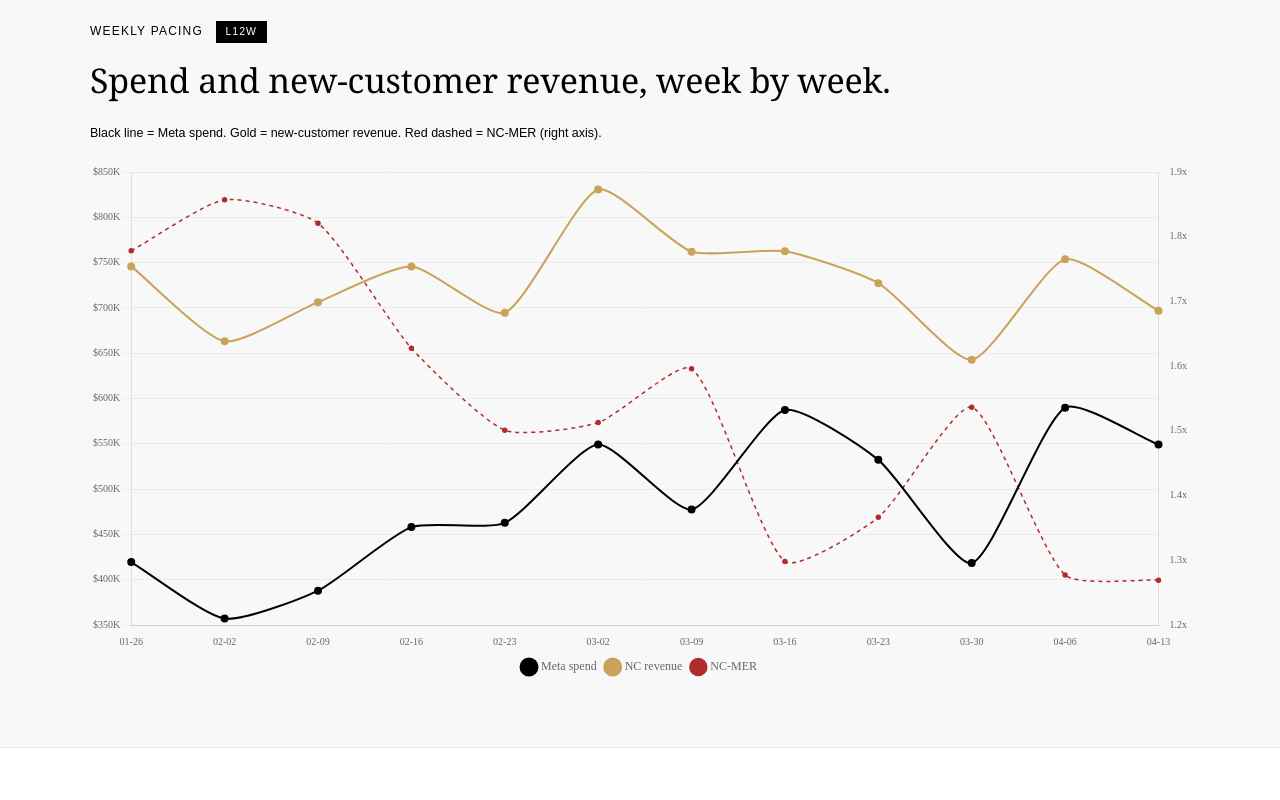
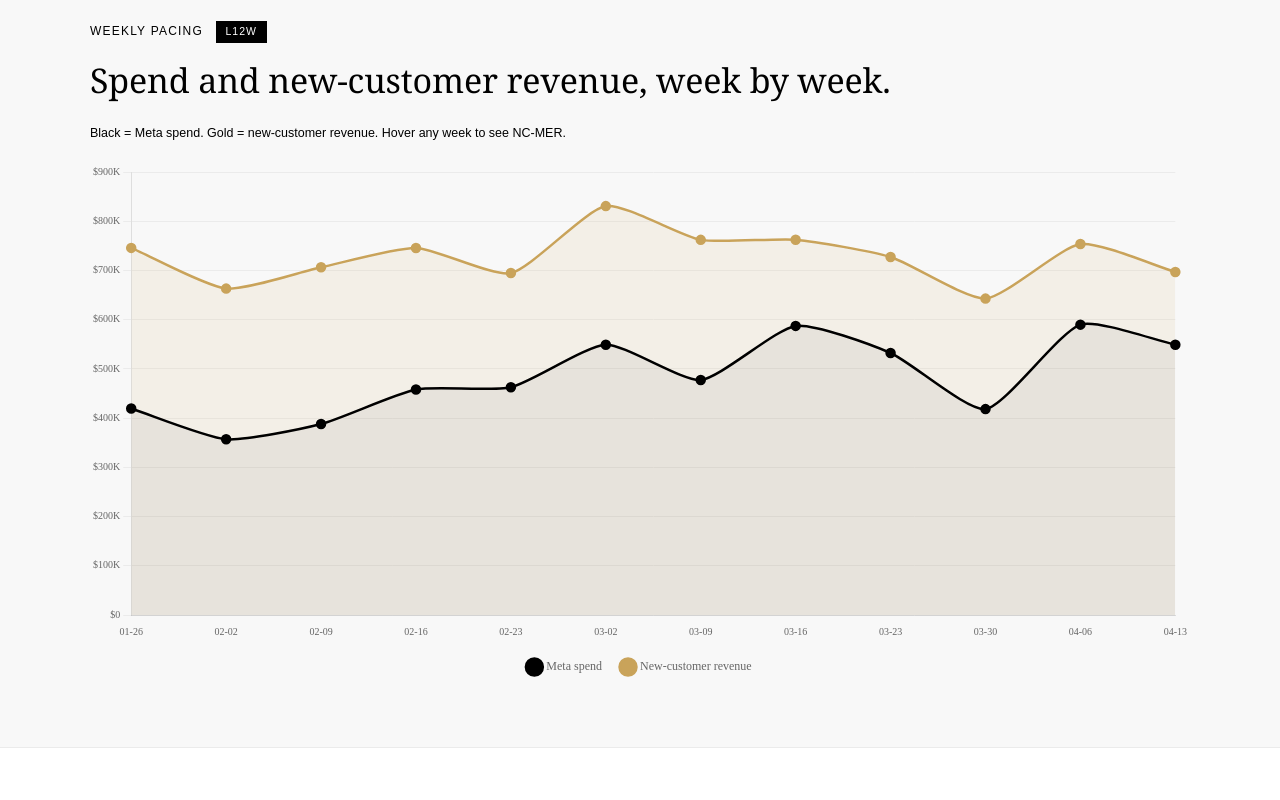
Before and after one commit to sbrady-crypto/jrb-meta-spend-vs-product-performance, a plain HTML site: page index.html in a window 1280 px wide. Shown: the part 960-1760 px from the top of the page. Drawn offline with nearby package versions, Linux system fonts and the light colour scheme; a web font is replaced by a local one.

Commit message:
Cleaner charts: drop NC-MER overlay, directional sparklines, ranked NC-MER bars

```diff
--- a/index.html
+++ b/index.html
@@ -245,7 +245,7 @@ tr.row-efficient td:first-child { padding-left: 16px; }
  <div class="container">
   <div class="eyebrow">Weekly Pacing <span class="period-tag" id="tag-weekly">L12W</span></div>
   <h2>Spend and new-customer revenue, week by week.</h2>
-  <p style="font-family: 'RingsideWideWeb', Arial; font-size: 12.5px;">Black line = Meta spend. Gold = new-customer revenue. Red dashed = NC-MER (right axis).</p>
+  <p style="font-family: 'RingsideWideWeb', Arial; font-size: 12.5px;">Black = Meta spend. Gold = new-customer revenue. Hover any week to see NC-MER.</p>
   <div class="chart-wrap tall">
     <canvas id="weeklyTrend"></canvas>
   </div>
@@ -310,7 +310,7 @@ tr.row-efficient td:first-child { padding-left: 16px; }
  <div class="container">
   <div class="eyebrow">Weekly Matrix <span class="period-tag" id="tag-matrix">L12W</span></div>
   <h2>Spend and new-customer revenue by product, by week.</h2>
-  <p style="font-family: 'RingsideWideWeb', Arial; font-size: 12.5px; margin-bottom: 24px;">Sparklines cover the selected window. Left: Meta spend. Right: Shopify new-customer revenue.</p>
+  <p style="font-family: 'RingsideWideWeb', Arial; font-size: 12.5px; margin-bottom: 24px;">Sparklines cover the selected window. Left: Meta spend. Right: Shopify new-customer revenue. <strong style="color:#0a7a3a;">Green</strong> = trending up 10%+, <strong style="color:#b02b2b;">red</strong> = trending down 10%+, black = flat (first-third avg vs. last-third avg).</p>
   <table id="matrix">
     <thead>
       <tr>
@@ -332,11 +332,11 @@ tr.row-efficient td:first-child { padding-left: 16px; }
 
 <section>
  <div class="container">
-  <div class="eyebrow">Efficiency Map <span class="period-tag" id="tag-eff">L12W</span></div>
-  <h2>Every product plotted: spend volume vs. new-customer efficiency.</h2>
-  <p style="font-family: 'RingsideWideWeb', Arial; font-size: 12.5px;">Bubble size = number of new customer orders. Log-scale X.</p>
+  <div class="eyebrow">Efficiency Ranking <span class="period-tag" id="tag-eff">L12W</span></div>
+  <h2>NC-MER by product, sorted high to low.</h2>
+  <p style="font-family: 'RingsideWideWeb', Arial; font-size: 12.5px;">Each bar is one product. Length = NC-MER (new-customer revenue per dollar of spend). Color indicates tier vs. category average. Numbers to the right show spend volume so you can see which efficient products are actually at scale.</p>
   <div class="chart-wrap tall">
-    <canvas id="efficiencyScatter"></canvas>
+    <canvas id="efficiencyBars"></canvas>
   </div>
  </div>
 </section>
@@ -598,21 +598,30 @@ function renderWeeklyTrend(view) {
     data: {
       labels,
       datasets: [
-        { label: 'Meta spend', data: view.weekly.map(w => w.spend), borderColor: '#000', backgroundColor: '#000', borderWidth: 2, tension: 0.2, pointRadius: 3, yAxisID: 'y' },
-        { label: 'NC revenue', data: view.weekly.map(w => w.new_sales), borderColor: '#c9a35a', backgroundColor: '#c9a35a', borderWidth: 2, tension: 0.2, pointRadius: 3, yAxisID: 'y' },
-        { label: 'NC-MER', data: view.weekly.map(w => w.nc_mer), borderColor: '#b02b2b', backgroundColor: '#b02b2b', borderWidth: 1.5, borderDash: [4, 4], tension: 0.2, pointRadius: 2, yAxisID: 'y1' }
+        { label: 'Meta spend', data: view.weekly.map(w => w.spend), borderColor: '#000', backgroundColor: 'rgba(0,0,0,0.05)', borderWidth: 2.5, tension: 0.2, pointRadius: 4, pointBackgroundColor: '#000', fill: true },
+        { label: 'New-customer revenue', data: view.weekly.map(w => w.new_sales), borderColor: '#c9a35a', backgroundColor: 'rgba(201,163,90,0.1)', borderWidth: 2.5, tension: 0.2, pointRadius: 4, pointBackgroundColor: '#c9a35a', fill: true }
       ]
     },
     options: {
       maintainAspectRatio: false,
+      interaction: { mode: 'index', intersect: false },
       plugins: {
-        legend: { position: 'bottom', labels: { font: { family: 'GeogrotesqueCondBoldWeb', size: 12 }, usePointStyle: true } },
-        tooltip: { callbacks: { label: (ctx) => ctx.dataset.label === 'NC-MER' ? ctx.dataset.label + ': ' + (ctx.parsed.y == null ? '—' : ctx.parsed.y.toFixed(2) + 'x') : ctx.dataset.label + ': ' + fmtD(ctx.parsed.y) } }
+        legend: { position: 'bottom', labels: { font: { family: 'GeogrotesqueCondBoldWeb', size: 12 }, usePointStyle: true, padding: 20 } },
+        tooltip: {
+          callbacks: {
+            label: (ctx) => ctx.dataset.label + ': ' + fmtD(ctx.parsed.y),
+            afterBody: (ctxs) => {
+              if (ctxs.length < 2) return '';
+              const wk = view.weekly[ctxs[0].dataIndex];
+              const mer = wk.nc_mer;
+              return mer != null ? 'NC-MER: ' + mer.toFixed(2) + 'x' : '';
+            }
+          }
+        }
       },
       scales: {
         x: { ticks: { font: { family: 'BaseMonoWideWeb', size: 10 } }, grid: { display: false } },
-        y: { ticks: { font: { family: 'BaseMonoWideWeb', size: 10 }, callback: v => fmtDK(v) }, grid: { color: '#ebebeb' } },
-        y1: { position: 'right', ticks: { font: { family: 'BaseMonoWideWeb', size: 10 }, callback: v => v.toFixed(1) + 'x' }, grid: { display: false } }
+        y: { ticks: { font: { family: 'BaseMonoWideWeb', size: 10 }, callback: v => fmtDK(v) }, grid: { color: '#ebebeb' }, beginAtZero: true }
       }
     }
   });
@@ -726,38 +735,61 @@ function renderInsights(view) {
   });
 }
 
-function drawSparkline(id, series, color) {
+function drawSparkline(id, series) {
   const canvas = document.getElementById(id);
   if (!canvas) return;
   const ctx = canvas.getContext('2d');
   const w = canvas.width, h = canvas.height;
   const max = Math.max(...series, 1);
-  const pad = 2;
+  const pad = 3;
   ctx.clearRect(0, 0, w, h);
   if (series.length < 2) {
-    // Draw a single dot
     if (series.length === 1) {
       ctx.beginPath();
-      ctx.arc(w/2, h/2, 2.5, 0, Math.PI * 2);
-      ctx.fillStyle = color;
+      ctx.arc(w/2, h/2, 3, 0, Math.PI * 2);
+      ctx.fillStyle = '#757575';
       ctx.fill();
     }
     return;
   }
+  // Direction via linear fit slope — compare first-third avg to last-third avg
+  const third = Math.max(1, Math.floor(series.length / 3));
+  const firstAvg = series.slice(0, third).reduce((s, v) => s + v, 0) / third;
+  const lastAvg = series.slice(-third).reduce((s, v) => s + v, 0) / third;
+  const denom = Math.max(firstAvg, lastAvg, 1);
+  const changePct = denom > 0 ? (lastAvg - firstAvg) / denom * 100 : 0;
+  let stroke, fill;
+  if (changePct > 10) { stroke = '#0a7a3a'; fill = 'rgba(10,122,58,0.15)'; }
+  else if (changePct < -10) { stroke = '#b02b2b'; fill = 'rgba(176,43,43,0.12)'; }
+  else { stroke = '#000'; fill = 'rgba(0,0,0,0.06)'; }
+
+  // Build the path points
+  const points = series.map((v, i) => ({
+    x: pad + (i / (series.length - 1)) * (w - 2 * pad),
+    y: h - pad - (v / max) * (h - 2 * pad)
+  }));
+
+  // Area fill
   ctx.beginPath();
-  series.forEach((v, i) => {
-    const x = pad + (i / (series.length - 1)) * (w - 2 * pad);
-    const y = h - pad - (v / max) * (h - 2 * pad);
-    if (i === 0) ctx.moveTo(x, y); else ctx.lineTo(x, y);
-  });
-  ctx.strokeStyle = color;
-  ctx.lineWidth = 1.5;
+  ctx.moveTo(points[0].x, h - pad);
+  points.forEach(p => ctx.lineTo(p.x, p.y));
+  ctx.lineTo(points[points.length - 1].x, h - pad);
+  ctx.closePath();
+  ctx.fillStyle = fill;
+  ctx.fill();
+
+  // Line
+  ctx.beginPath();
+  points.forEach((p, i) => { if (i === 0) ctx.moveTo(p.x, p.y); else ctx.lineTo(p.x, p.y); });
+  ctx.strokeStyle = stroke;
+  ctx.lineWidth = 2;
   ctx.stroke();
-  const lastX = w - pad;
-  const lastY = h - pad - (series[series.length - 1] / max) * (h - 2 * pad);
+
+  // Last-point dot
+  const last = points[points.length - 1];
   ctx.beginPath();
-  ctx.arc(lastX, lastY, 2.2, 0, Math.PI * 2);
-  ctx.fillStyle = color;
+  ctx.arc(last.x, last.y, 3, 0, Math.PI * 2);
+  ctx.fillStyle = stroke;
   ctx.fill();
 }
 
@@ -772,40 +804,113 @@ function renderMatrix(view) {
     const ws = p.trends.spend_wow, wr = p.trends.new_sales_wow;
     tr.innerHTML = `
       <td><span class="product">${p.name}</span></td>
-      <td class="sparkline-cell"><canvas id="${s1}" width="120" height="28"></canvas></td>
+      <td class="sparkline-cell"><canvas id="${s1}" width="160" height="44"></canvas></td>
       <td>${fmtDK(p.totals.spend)}</td>
       <td>${fmtDK(p.lastSpend)}</td>
       <td class="delta ${deltaClass(ws)}">${deltaArrow(ws)}${fmtPctBare(ws == null ? null : Math.abs(ws))}</td>
-      <td class="sparkline-cell"><canvas id="${s2}" width="120" height="28"></canvas></td>
+      <td class="sparkline-cell"><canvas id="${s2}" width="160" height="44"></canvas></td>
       <td>${fmtDK(p.totals.new_sales)}</td>
       <td>${fmtDK(p.lastNewSales)}</td>
       <td class="delta ${deltaClass(wr)}">${deltaArrow(wr)}${fmtPctBare(wr == null ? null : Math.abs(wr))}</td>
     `;
     tbody.appendChild(tr);
-    drawSparkline(s1, p.meta_weekly.map(w => w.spend || 0), '#000');
-    drawSparkline(s2, p.shopify_weekly.map(w => w.new_sales || 0), '#c9a35a');
+    drawSparkline(s1, p.meta_weekly.map(w => w.spend || 0));
+    drawSparkline(s2, p.shopify_weekly.map(w => w.new_sales || 0));
   });
 }
 
 function renderScatter(view) {
-  const dataPts = view.products
-    .filter(p => p.totals.spend > 0 && p.efficiency.nc_mer != null)
-    .map(p => ({ x: p.totals.spend, y: p.efficiency.nc_mer, r: Math.max(5, Math.sqrt(p.totals.new_orders) / 4), name: p.name }));
+  const avgMer = view.totals.nc_mer;
+  // Only products with meaningful spend; sort by NC-MER desc
+  const ranked = view.products
+    .filter(p => p.totals.spend > 500 && p.efficiency.nc_mer != null)
+    .sort((a, b) => b.efficiency.nc_mer - a.efficiency.nc_mer);
+
+  const tierColor = (mer) => {
+    const r = avgMer > 0 ? mer / avgMer : 1;
+    if (r >= 1.7) return '#0a7a3a';
+    if (r >= 1.1) return 'rgba(10,122,58,0.6)';
+    if (r >= 0.75) return 'rgba(201,163,90,0.85)';
+    if (r >= 0.4) return 'rgba(176,43,43,0.5)';
+    return '#b02b2b';
+  };
+
+  const labels = ranked.map(p => p.name);
+  const mers = ranked.map(p => p.efficiency.nc_mer);
+  const colors = ranked.map(p => tierColor(p.efficiency.nc_mer));
+  const spends = ranked.map(p => p.totals.spend);
+  const maxMer = Math.max(...mers, avgMer);
+
   if (charts.scatter) charts.scatter.destroy();
-  charts.scatter = new Chart(document.getElementById('efficiencyScatter'), {
-    type: 'bubble',
-    data: { datasets: [{ data: dataPts, backgroundColor: 'rgba(0,0,0,0.75)', borderColor: '#000', borderWidth: 1 }] },
+  charts.scatter = new Chart(document.getElementById('efficiencyBars'), {
+    type: 'bar',
+    data: {
+      labels,
+      datasets: [{
+        label: 'NC-MER',
+        data: mers,
+        backgroundColor: colors,
+        borderColor: colors,
+        borderWidth: 0,
+        barThickness: 18,
+      }]
+    },
     options: {
+      indexAxis: 'y',
       maintainAspectRatio: false,
       plugins: {
         legend: { display: false },
-        tooltip: { callbacks: { label: (ctx) => { const d = ctx.raw; return [d.name, 'Spend: ' + fmtD(d.x), 'NC-MER: ' + d.y.toFixed(2) + 'x']; } } }
+        tooltip: { callbacks: { label: (ctx) => [
+          'NC-MER: ' + ctx.parsed.x.toFixed(2) + 'x',
+          'Spend: ' + fmtD(spends[ctx.dataIndex]),
+          'vs avg (' + avgMer.toFixed(2) + 'x): ' + (((ctx.parsed.x / avgMer) - 1) * 100).toFixed(0) + '%'
+        ]}}
       },
       scales: {
-        x: { type: 'logarithmic', title: { display: true, text: 'META SPEND (LOG)', font: { family: 'GeogrotesqueCondBoldWeb', size: 11 } }, ticks: { font: { family: 'BaseMonoWideWeb', size: 10 }, callback: v => fmtDK(v) }, grid: { color: '#ebebeb' } },
-        y: { title: { display: true, text: 'NC-MER ($ new revenue / $ spend)', font: { family: 'GeogrotesqueCondBoldWeb', size: 11 } }, ticks: { font: { family: 'BaseMonoWideWeb', size: 10 }, callback: v => v.toFixed(1) + 'x' }, grid: { color: '#ebebeb' } }
+        x: {
+          title: { display: true, text: 'NC-MER ($ new-customer revenue per $1 spend)', font: { family: 'GeogrotesqueCondBoldWeb', size: 11 } },
+          ticks: { font: { family: 'BaseMonoWideWeb', size: 10 }, callback: v => v.toFixed(1) + 'x' },
+          grid: { color: '#ebebeb' },
+          beginAtZero: true,
+          suggestedMax: maxMer * 1.15,
+        },
+        y: {
+          ticks: { font: { family: 'RingsideWideWeb', size: 11 }, color: '#000' },
+          grid: { display: false }
+        }
+      },
+      animation: false,
+    },
+    plugins: [{
+      id: 'avgLineAndSpendLabels',
+      afterDraw: (chart) => {
+        const { ctx, chartArea, scales } = chart;
+        // Vertical line at category average
+        const xAvg = scales.x.getPixelForValue(avgMer);
+        ctx.save();
+        ctx.strokeStyle = '#000';
+        ctx.setLineDash([4, 4]);
+        ctx.lineWidth = 1;
+        ctx.beginPath();
+        ctx.moveTo(xAvg, chartArea.top);
+        ctx.lineTo(xAvg, chartArea.bottom);
+        ctx.stroke();
+        ctx.setLineDash([]);
+        ctx.font = '10px BaseMonoWideWeb, monospace';
+        ctx.fillStyle = '#000';
+        ctx.textAlign = 'left';
+        ctx.fillText('Category avg ' + avgMer.toFixed(2) + 'x', xAvg + 6, chartArea.top + 12);
+        // Spend label to the right of each bar
+        ctx.textAlign = 'left';
+        ctx.fillStyle = '#757575';
+        chart.data.labels.forEach((label, i) => {
+          const barEnd = scales.x.getPixelForValue(mers[i]);
+          const y = scales.y.getPixelForValue(i);
+          ctx.fillText(fmtDK(spends[i]) + ' spend', barEnd + 8, y + 3);
+        });
+        ctx.restore();
       }
-    }
+    }]
   });
 }
 
```
